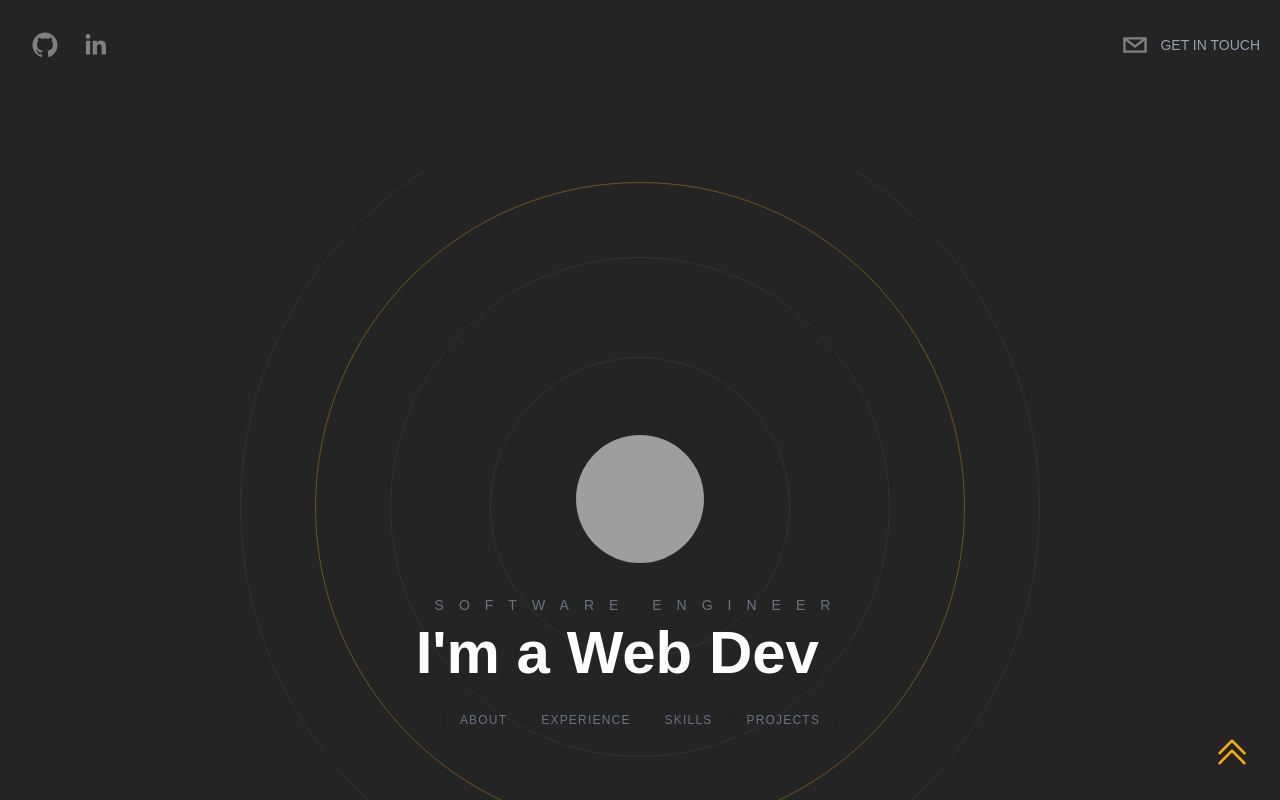
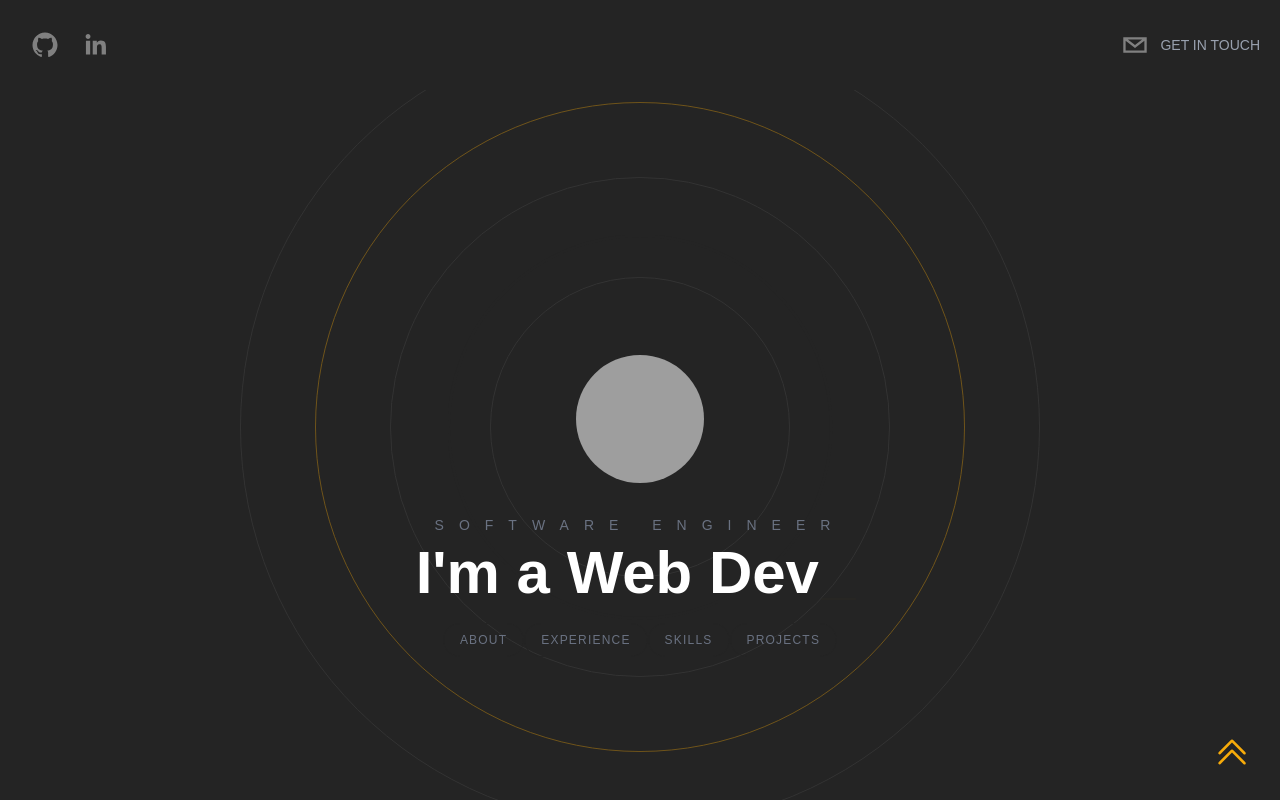
Before and after one commit to mateus-schultz/portfolio-mateus, a Next.js app: page /portfolio-mateus/ in a window 1280 px wide. Built offline with nearby package versions, Linux system fonts and the light colour scheme; grey boxes are pictures that could not be loaded.

Commit message:
fix: scroll to top

```diff
--- a/src/app/page.tsx
+++ b/src/app/page.tsx
@@ -11,9 +11,9 @@ import { Contact } from "@/components/Sections/Contact";
 
 export default function Home() {
   return (
-    <div className="bg-[rgb(36,36,36)] text-white h-screen overflow-y-scroll overflow-x-hidden space-y-20 pb-30 z-0 scrollbar scrollbar-track-gray-400/20 scrollbar-thumb-[#F7AB0A]/80">
+    <div className="bg-[rgb(36,36,36)] text-white h-screen overflow-y-scroll overflow-x-hidden z-0 scrollbar scrollbar-track-gray-400/20 scrollbar-thumb-[#F7AB0A]/80">
       <Header />
-
+      <div className="space-y-20 pb-30">
         <section id="hero">
           <Hero />
         </section>
@@ -37,8 +37,9 @@ export default function Home() {
         <section id="contact" className="pt-5">
           <Contact />
         </section>
+      </div>
 
-      <Link href="#hero">
+      <Link href="#header">
         <ChevronDoubleUpIcon className="fixed bottom-5 right-5 h-10 w-10 m-2 text-[#F7AB0A]" />
       </Link>
     </div>
--- a/src/components/Sections/Header.tsx
+++ b/src/components/Sections/Header.tsx
@@ -6,7 +6,7 @@ import Link from "next/link";
 
 export const Header = () => {
   return (
-    <header className="w-full top-0 p-5 z-20 bg-[rgb(36,36,36)]">
+    <header className="w-full top-0 p-5 z-20 bg-[rgb(36,36,36)]" id="header">
       <div className="flex items-center justify-between max-w-7xl mx-auto">
         <motion.div
           className="flex items-center"
```
Lines whose indentation alone changed are shown as unchanged.
